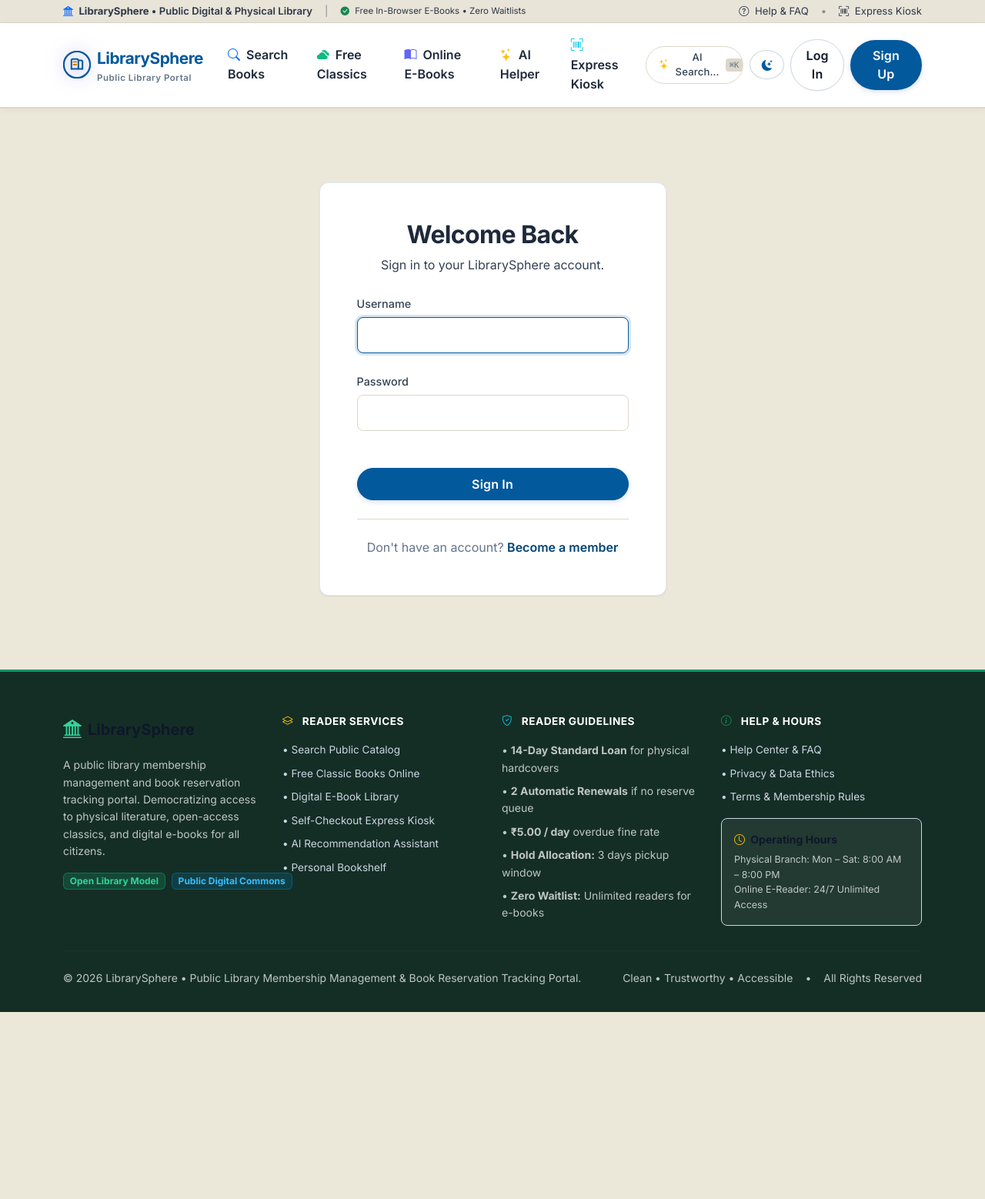
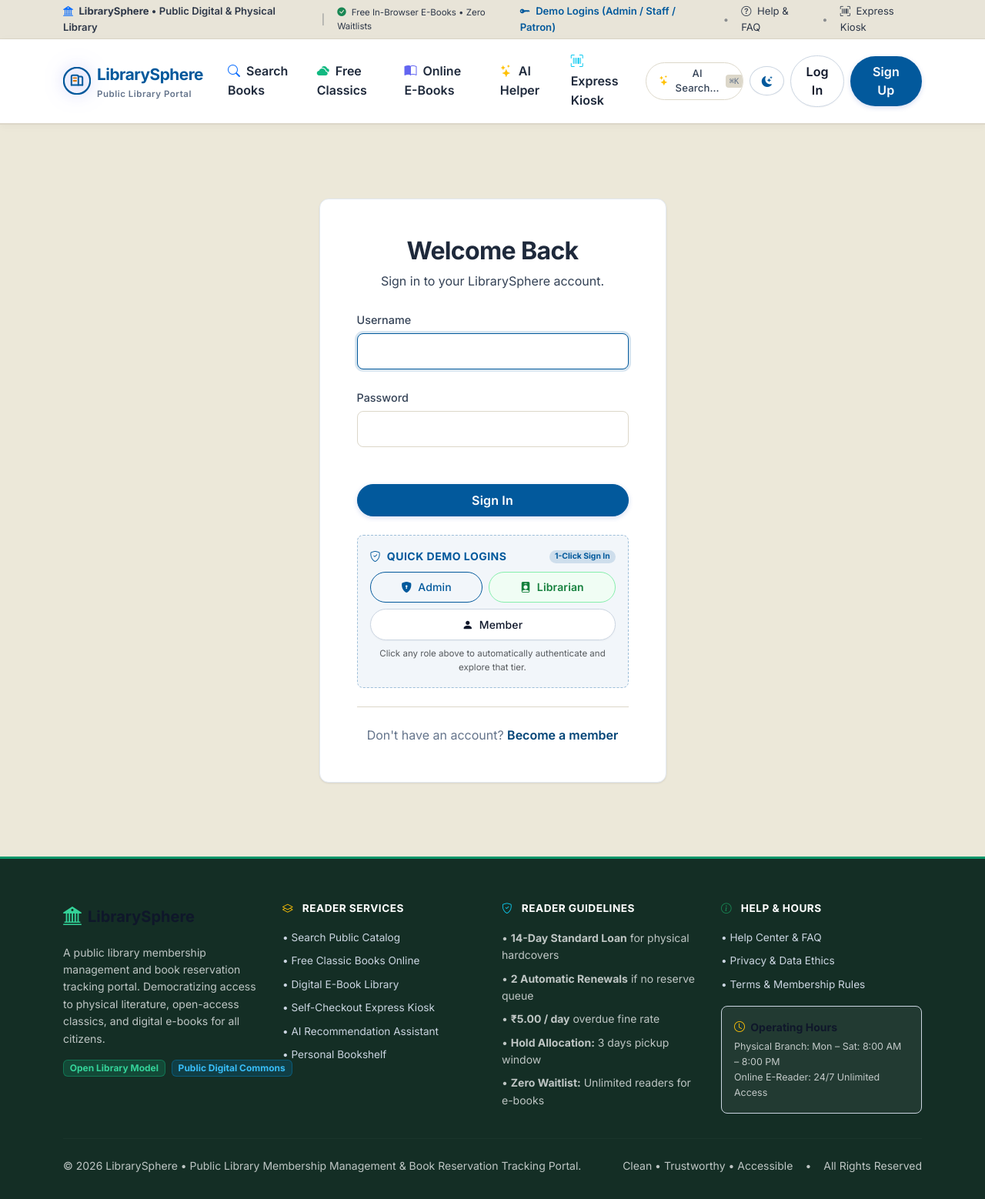
Before and after one commit to sanjaykumar2024/library-management-portal, a Django app: page /accounts/login/ in a window 1280 px wide. Shown: the whole page at 77% size. Before the commit the page ends 1315 px from the top, so only its background shows below. Run offline with Django 5.2, Linux system fonts and the light colour scheme; parts of the project's set-up code (start-up, migrations or seed data) failed here and were passed over; some web fonts are replaced.

Commit message:
Enable public e-book browsing, 1-click demo logins on login page, and Linux font fallbacks

```diff
--- a/templates/accounts/login.html
+++ b/templates/accounts/login.html
@@ -40,6 +40,30 @@
 
                     <button type="submit" class="btn btn-primary w-100 py-2" style="font-weight: 600;">Sign In</button>
 
+                    <!-- 1-Click Demo Evaluation Accounts -->
+                    <div class="mt-4 p-3 rounded-3" style="background: rgba(2, 89, 156, 0.05); border: 1px dashed rgba(2, 89, 156, 0.35);">
+                        <div class="d-flex align-items-center justify-content-between mb-2">
+                            <span class="small fw-bold text-uppercase" style="letter-spacing: 0.5px; color: #02599C;">
+                                <i class="bi bi-shield-check me-1"></i> Quick Demo Logins
+                            </span>
+                            <span class="badge rounded-pill" style="background: rgba(2, 89, 156, 0.15); color: #02599C; font-size: 0.65rem;">1-Click Sign In</span>
+                        </div>
+                        <div class="d-flex flex-wrap gap-2">
+                            <button type="button" class="btn btn-sm btn-outline-primary flex-fill" onclick="fillLogin('admin', 'admin123')">
+                                <i class="bi bi-shield-lock-fill me-1"></i> Admin
+                            </button>
+                            <button type="button" class="btn btn-sm btn-outline-success flex-fill" onclick="fillLogin('librarian', 'librarian123')">
+                                <i class="bi bi-person-badge-fill me-1"></i> Librarian
+                            </button>
+                            <button type="button" class="btn btn-sm btn-outline-secondary flex-fill" onclick="fillLogin('member', 'member123')">
+                                <i class="bi bi-person-fill me-1"></i> Member
+                            </button>
+                        </div>
+                        <div class="text-center mt-2 small text-muted" style="font-size: 0.72rem;">
+                            Click any role above to automatically authenticate and explore that tier.
+                        </div>
+                    </div>
+
                     <div class="text-center mt-4 pt-4" style="border-top: 1px solid var(--glass-border);">
                         <p class="mb-0" style="color: var(--text-muted);">Don't have an account? <a href="{% url 'accounts:register' %}" class="fw-semibold" style="color: var(--accent-primary-hover); text-decoration: none;">Become a member</a></p>
                     </div>
@@ -50,6 +74,16 @@
 </div>
 
 <script>
+    function fillLogin(username, password) {
+        const uInput = document.querySelector('input[name="username"]');
+        const pInput = document.querySelector('input[name="password"]');
+        if (uInput && pInput) {
+            uInput.value = username;
+            pInput.value = password;
+            uInput.form.submit();
+        }
+    }
+
     // Add bootstrap form controls class dynamically
     document.addEventListener("DOMContentLoaded", function() {
         let inputs = document.querySelectorAll('.glass-card input');
--- a/templates/includes/topbar.html
+++ b/templates/includes/topbar.html
@@ -8,6 +8,12 @@
             <span class="small"><i class="bi bi-check-circle-fill me-1 text-success"></i> Free In-Browser E-Books &bull; Zero Waitlists</span>
         </div>
         <div class="d-flex align-items-center gap-3">
+            {% if not user.is_authenticated %}
+            <a href="{% url 'accounts:login' %}" class="text-decoration-none fw-semibold" style="font-size: 0.82rem; color: #02599C;">
+                <i class="bi bi-key-fill me-1"></i> Demo Logins (Admin / Staff / Patron)
+            </a>
+            <span class="opacity-50">&bull;</span>
+            {% endif %}
             <a href="{% url 'core:help' %}" class="text-decoration-none" style="font-size: 0.82rem; color: inherit;">
                 <i class="bi bi-question-circle me-1"></i> Help &amp; FAQ
             </a>
```
Also changed, not shown: catalog/cover_generator.py (+9 -0 lines), ebooks/views.py (+21 -14 lines).
